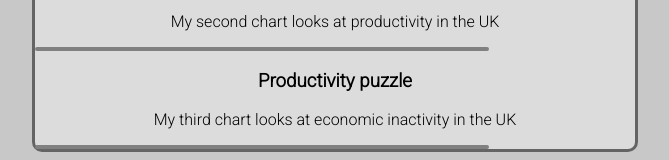
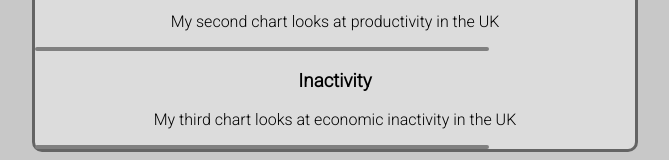
Before and after one commit to tomcaldred/tomcaldred.github.io, a plain HTML site: page index.html in a window 1280 px wide. Shown: the part 219-379 px from the top of the page, without its empty margins (305-974 px from the left). Drawn offline with Linux system fonts and the light colour scheme; a script that the page names is missing.

Commit message:
Update index.html

```diff
--- a/index.html
+++ b/index.html
@@ -36,7 +36,7 @@
         <p>My second chart looks at productivity in the UK</p>
         <div class="chart" id="Chart2"> </div>
 
-<h3>Productivity puzzle</h3>
+<h3>Inactivity</h3>
         <p>My third chart looks at economic inactivity in the UK</p>
         <div class="chart" id="Chart3"> </div>
 
```
